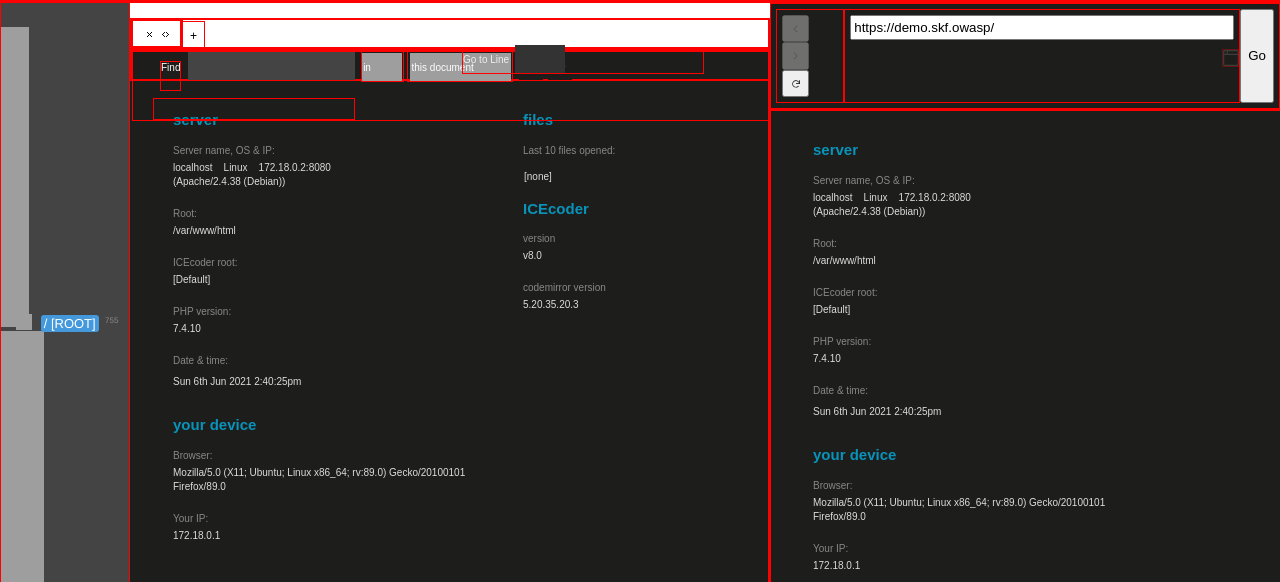
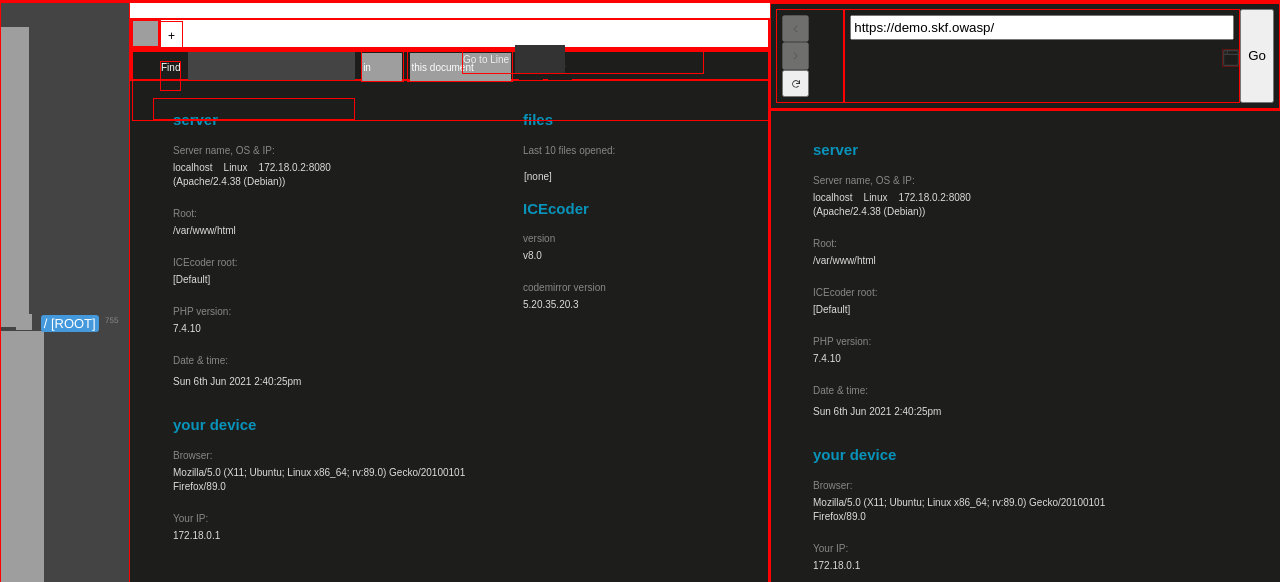
Before and after one commit to dporr/skf-editor, a Flask app: page / in a window 1280 px wide. Shown: the top 582 px of the page. Run offline with Flask 2, Linux system fonts and the light colour scheme; some libraries are stand-ins or nearby versions; grey boxes are pictures that could not be loaded.

Commit message:
UI: Removed alphabetize tabs, changed close all icon #GSoC21 #OWASP #SKF

```diff
--- a/editor/templates/index.html
+++ b/editor/templates/index.html
@@ -211,9 +211,10 @@ Color picker"><img src="color-picker.png" style="cursor: pointer" alt="Color Pic
 		<div id="tabs-element" class="tabs" style="display: flex; position: initial;">
 			<div id="tabsBar" class="tabsBar" oncontextmenu="return false" style="display: flex; position:initial;">
 				<div id="header" class="header" oncontextmenu="return false"></div>
-				<div id="tabsBarButtons" style="position: relative; padding-left: 47px;">
-					<a nohref="" onclick="ICEcoder.closeAllTabs()"><img src="assets/img/nav-close-all.gif" class="closeAllTabs" title="Close all tabs"></a>
-					<a nohref="" onclick="ICEcoder.alphaTabs()"><img src="assets/img/nav-alpha.png" class="alphaTabs" title="Alphabetize tabs"></a></div>
+				<div id="tabsBarButtons" style="position: relative;">
+					<a nohref="" onclick="ICEcoder.closeAllTabs()"><img src="https://img.icons8.com/color/48/000000/close-window.png"
+						style="width:25px;height: 25px; padding-left: 0px;"/> </a>
+					</div>
 				<div id="tabsContainer" class="wrapp" style="position: relative;">
 				<div class="newTab" onclick="ICEcoder.newTab(false)" id="newTab">+</div>
 				</div>
```
